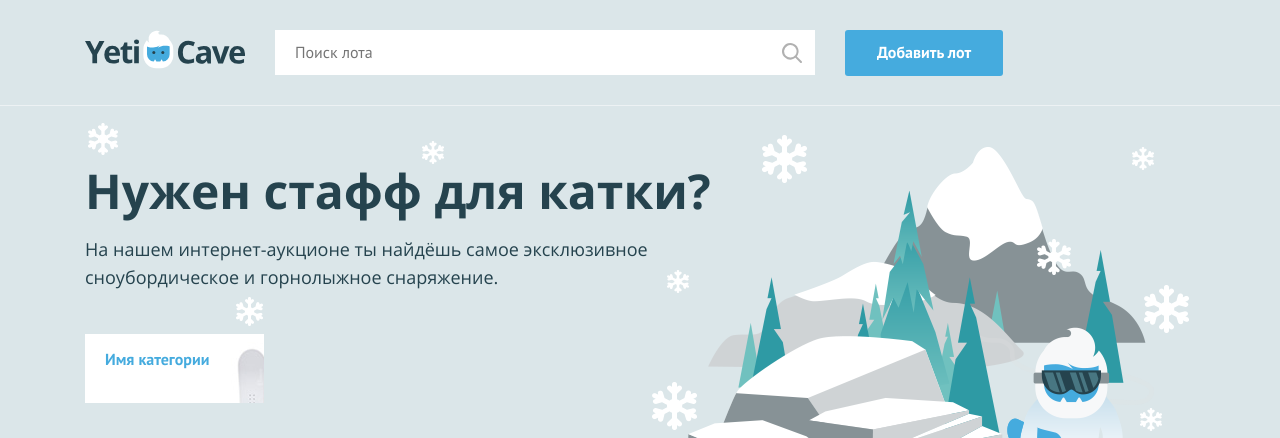
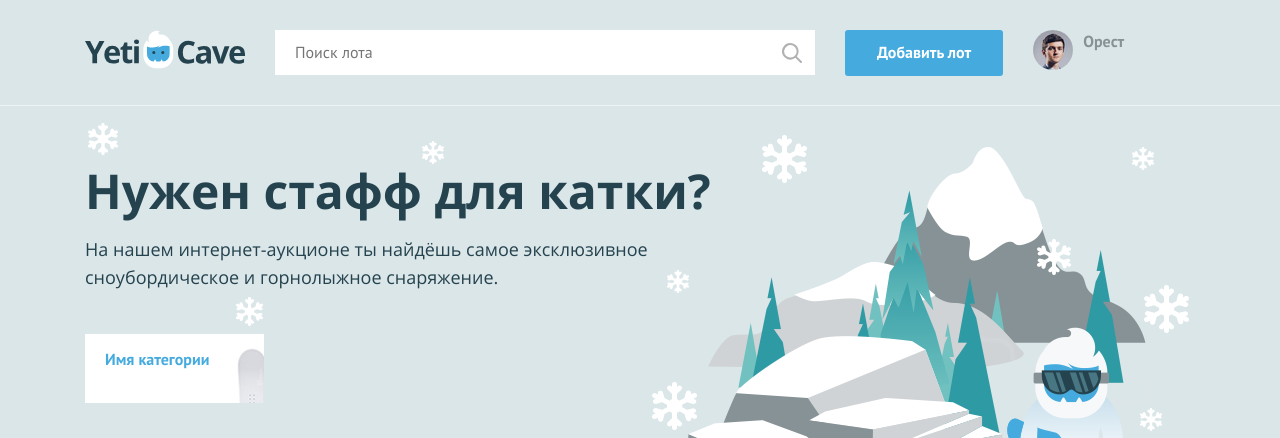
Before and after one commit to orestuk/603909-yeticave, a PHP site: page / in a window 1280 px wide. Shown: the top 438 px of the page. Run offline with PHP 8.4, Linux system fonts and the light colour scheme.

Commit message:
Выполнил 2 задание первого урока

```diff
--- a/index.php
+++ b/index.php
@@ -1,7 +1,7 @@
 <?php
 $is_auth = rand(0, 1);
 
-$user_name = ''; // укажите здесь ваше имя
+$user_name = 'Орест'; // укажите здесь ваше имя
 $user_avatar = 'img/user.jpg';
 ?>
 <!DOCTYPE html>
@@ -29,7 +29,26 @@ $user_avatar = 'img/user.jpg';
 
         <nav class="user-menu">
 
-        <!-- здесь должен быть PHP код для показа аватара пользователя -->
+            <?php
+            if ($is_auth == 1) {
+                ?>
+                <div class="user-menu__image">
+                    <img src="img/user.jpg" width="40" height="40" alt="Пользователь">
+                </div>
+                <div class="user-menu__logged">
+                    <p><?=$user_name; ?></p>
+                </div>
+            <?php } else { ?>
+                <ul class="user-menu__list">
+                    <li class="user-menu__item">
+                        <a href="#">Регистрация</a>
+                    </li>
+                    <li class="user-menu__item">
+                        <a href="#">Вход</a>
+                    </li>
+                </ul>
+            <?php } ?>
+
 
         </nav>
     </div>
```
